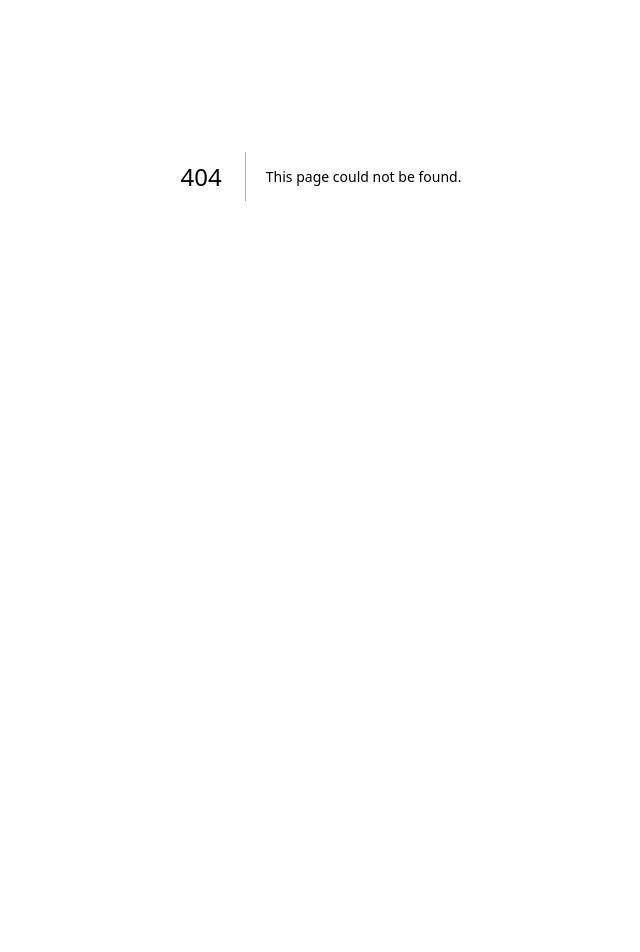
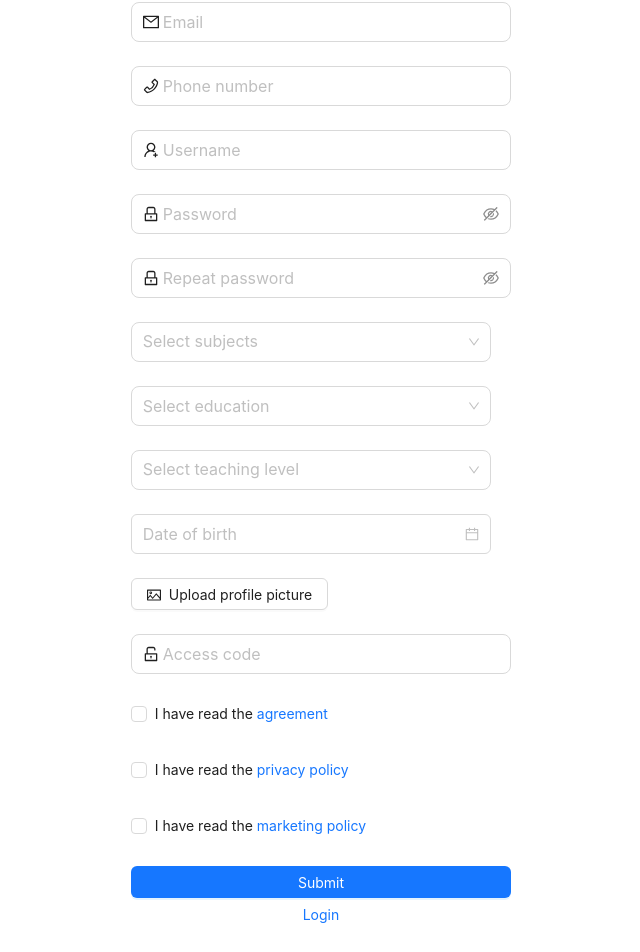
Before and after one commit to m-baj/Belfri, a Next.js app: page /teacher_registration/TeacherRegistration in a window 1280 px wide. Before the commit this address had no page. Shown: the part 224-1176 px from the top of the page, without its empty margins (319-959 px from the left). Before the commit the page ends 800 px from the top, so only its background shows below. Built offline with nearby package versions, Linux system fonts and the light colour scheme.

Commit message:
Add TeacherRegistration page and component. In TeacherRegistrationForm significant changes has been made, but it's not done yet probably.

```diff
--- a/src/components/TeacherRegistrationForm/TeacherRegistrationForm.tsx
+++ b/src/components/TeacherRegistrationForm/TeacherRegistrationForm.tsx
@@ -1,6 +1,6 @@
 import style from "./TeacherRegistrationForm.module.css";
-import { Form, Flex, Button, Checkbox, Typography, Input, message } from "antd";
-import { LockOutlined, UserOutlined } from "@ant-design/icons";
+import { Form, Flex, Button, Checkbox, Typography, Input, message, Select, DatePicker, Upload } from "antd";
+import { LockOutlined, MailOutlined, PhoneOutlined, UnlockOutlined, UserOutlined, UserAddOutlined, PictureOutlined } from "@ant-design/icons";
 import { blue } from "@ant-design/colors";
 
 interface Fields {
@@ -8,13 +8,17 @@ interface Fields {
     surname?: string;
     email?: string;
     phoneNumber?: string;
+    username?: string;
     password?: string;
     repeatPassword?: string;
     subject?: string;
     education?: string;
     teachingLevel?: string;
     dateOfBirth?: string;
+    accessCode?: string;
     acceptTerms?: boolean;
+    acceptPrivacyPolicy?: boolean;
+    acceptMarketing?: boolean;
 }
 
 export default function TeacherRegistrationForm() {
@@ -27,7 +31,7 @@ export default function TeacherRegistrationForm() {
     return (
         <Flex vertical>
             <Typography.Title style={{ color: blue[4], textAlign: "center" }}>
-                <h1>Teacher Registration</h1>
+                Teacher Registration
             </Typography.Title>
 
             <Form
@@ -81,7 +85,7 @@ export default function TeacherRegistrationForm() {
                     <Input
                         size="large"
                         placeholder="Email"
-                        prefix={<UserOutlined color="blue" />}
+                        prefix={<MailOutlined color="blue" />}
                     />
                 </Form.Item>
                 <Form.Item<Fields>
@@ -96,7 +100,22 @@ export default function TeacherRegistrationForm() {
                     <Input
                         size="large"
                         placeholder="Phone number"
-                        prefix={<UserOutlined color="blue" />}
+                        prefix={<PhoneOutlined color="blue" />}
+                    />
+                </Form.Item>
+                <Form.Item<Fields>
+                    name="username"
+                    rules={[
+                        {
+                            required: true,
+                            message: "Please input your username!",
+                        },
+                    ]}
+                >
+                    <Input
+                        size="large"
+                        placeholder="Username"
+                        prefix={<UserAddOutlined color="blue" />}
                     />
                 </Form.Item>
                 <Form.Item<Fields>
@@ -138,10 +157,24 @@ export default function TeacherRegistrationForm() {
                         },
                     ]}
                 >
-                    <Input
+                    <Select
+                        mode="multiple"
+                        style={{ width: 360 }}
+                        placeholder="Select subjects"
                         size="large"
-                        placeholder="Subject"
-                        prefix={<UserOutlined color="blue" />}
+                        onChange={handleForm}
+                        options={[
+                            { value: "math", label: "Math" },
+                            { value: "science", label: "Science" },
+                            { value: "english", label: "English" },
+                            { value: "history", label: "History" },
+                            { value: "geography", label: "Geography" },
+                            { value: "music", label: "Music" },
+                            { value: "art", label: "Art" },
+                            { value: "computerScience", label: "Computer Science" },
+                            { value: "physicalEducation", label: "Physical Education" },
+                            { value: "other", label: "Other" },
+                        ]}
                     />
                 </Form.Item>
                 <Form.Item<Fields>
@@ -153,6 +186,18 @@ export default function TeacherRegistrationForm() {
                         },
                     ]}
                 >
+                    <Select
+                        style={{ width: 360 }}
+                        placeholder="Select education"
+                        size="large"
+                        onChange={handleForm}
+                        options={[
+                            { value: "primary", label: "Primary" },
+                            { value: "secondary", label: "Secondary" },
+                            { value: "high", label: "High" },
+                        ]}
+
+                    />
                 </Form.Item>
                 <Form.Item<Fields>
                     name="teachingLevel"
@@ -163,6 +208,18 @@ export default function TeacherRegistrationForm() {
                         },
                     ]}
                 >
+                    <Select
+                        mode="multiple"
+                        style={{ width: 360 }}
+                        placeholder="Select teaching level"
+                        size="large"
+                        onChange={handleForm}
+                        options={[
+                            { value: "primary", label: "Primary" },
+                            { value: "secondary", label: "Secondary" },
+                            { value: "high", label: "High" },
+                        ]}
+                    />
                 </Form.Item>
                 <Form.Item<Fields>
                     name="dateOfBirth"
@@ -173,8 +230,100 @@ export default function TeacherRegistrationForm() {
                         },
                     ]}
                 >
+                    <DatePicker
+                        size="large"
+                        placeholder="Date of birth"
+                        onChange={handleForm}
+                        style={{ width: 360 }}
+                        prefixCls="ant-picker"
+                    />
+
                 </Form.Item>
-
+                <Form.Item
+                    name="uploadProfilePicture"
+                    rules={[
+                        {
+                            required: true,
+                            message: "Please upload your profile picture!",
+                        },
+                    ]}
+                >
+                    <Upload
+                        name="profilePicture"
+                        action="/upload.do"
+                        listType="picture"
+                        maxCount={1}
+                        onChange={handleForm}
+                        style={{ width: 360 }}
+                    >
+                        <Button icon={<PictureOutlined />}>Upload profile picture</Button>
+                    </Upload>
+                </Form.Item>
+                <Form.Item<Fields>
+                    name="accessCode"
+                    rules={[
+                        {
+                            required: true,
+                            message: "Please input your access code!",
+                        },
+                    ]}
+                >
+                    <Input
+                        size="large"
+                        placeholder="Access code"
+                        prefix={<UnlockOutlined color="blue" />}
+                    />
+                </Form.Item>
+                <Form.Item<Fields>
+                    name="acceptTerms"
+                    valuePropName="checked"
+                    rules={[
+                        {
+                            required: true,
+                            message: "Please accept terms and conditions!",
+                        },
+                    ]}
+                >
+                    <Checkbox>
+                        I have read the <a href="#">agreement</a>
+                    </Checkbox>
+                </Form.Item>
+                <Form.Item<Fields>
+                    name="acceptPrivacyPolicy"
+                    valuePropName="checked"
+                    rules={[
+                        {
+                            required: true,
+                            message: "Please accept privacy policy!",
+                        },
+                    ]}
+                >
+                    <Checkbox>
+                        I have read the <a href="#">privacy policy</a>
+                    </Checkbox>
+                </Form.Item>
+                <Form.Item<Fields>
+                    name="acceptMarketing"
+                    valuePropName="checked"
+                    rules={[
+                        {
+                            required: true,
+                            message: "Please accept marketing!",
+                        },
+                    ]}
+                >
+                    <Checkbox>
+                        I have read the <a href="#">marketing policy</a>
+                    </Checkbox>
+                </Form.Item>
+                <Form.Item<Fields>>
+                    <Flex vertical>
+                        <Button type="primary" htmlType="submit">
+                            Submit
+                        </Button>
+                        <Button type="link">Login</Button>
+                    </Flex>
+                </Form.Item>
             </Form>
         </Flex>
     );
--- /dev/null
+++ b/src/pages/teacher_registration/TeacherRegistration.tsx
@@ -0,0 +1,13 @@
+import TeacherRegistrationForm from "@/components/TeacherRegistrationForm/TeacherRegistrationForm";
+import React from "react";
+import { Flex } from "antd";
+
+export default function TeacherRegistration() {
+    return (
+        <Flex justify="center" align="flex-top">
+
+            <TeacherRegistrationForm />
+
+        </Flex>
+    );
+}
```
Also changed, not shown: src/pages/teacher_registration/index.tsx (added, +18 -0 lines).
